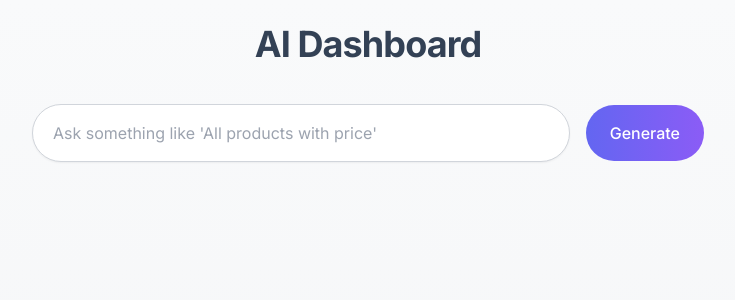
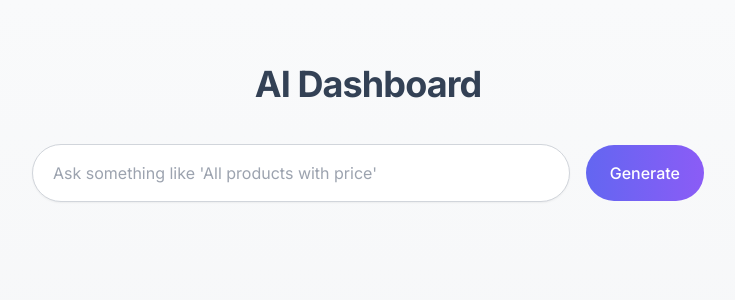
Before and after one commit to alifrahman363/AI-Dashboard, a Next.js app in the folder fe-dashboard/: page / in a window 1280 px wide. Shown: the top 300 px of the page, without its empty margins (272-1007 px from the left). Built offline with nearby package versions, Linux system fonts and the light colour scheme.

Commit message:
updated prompt

```diff
--- a/fe-dashboard/src/app/page.tsx
+++ b/fe-dashboard/src/app/page.tsx
@@ -141,7 +141,7 @@ export default function Home() {
   return (
     <div className={`${inter.className} min-h-screen bg-gradient-to-b from-gray-50 to-gray-100 flex flex-col items-center py-6 px-4`}>
       {/* Header */}
-      <h1 className="mb-10 text-4xl font-extrabold text-slate-700 tracking-tight">
+      <h1 className="mt-10 mb-10 text-4xl font-extrabold text-slate-700 tracking-tight">
         AI Dashboard
       </h1>
 
@@ -183,7 +183,7 @@ export default function Home() {
       {/* Chart Display */}
       {chartDataList.length > 0 && (
         <div className="w-full max-w-[90vw] overflow-x-auto snap-x snap-mandatory">
-          <div className="flex flex-row gap-6 pb-4 scroll-smooth">
+          <div className="flex flex-row gap-6 pb-4 scroll-smooth justify-center items-center snap-x snap-mandatory">
             {chartDataList.map((chartData, index) => {
               const data = generateChartData(chartData);
               if (!data) return null;
```
Also changed, not shown: 1 other file (tests, documents, lock files or other folders).
